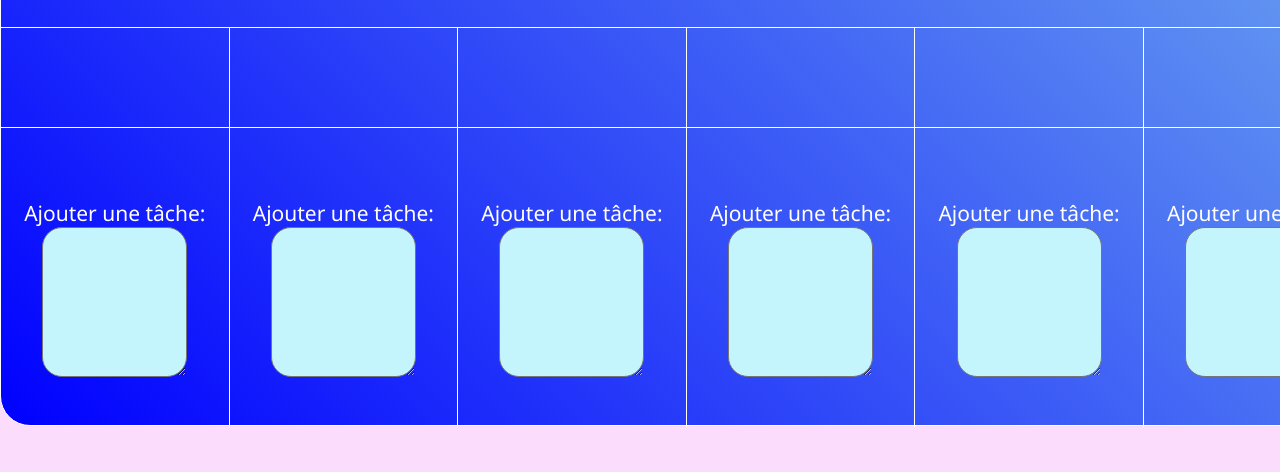
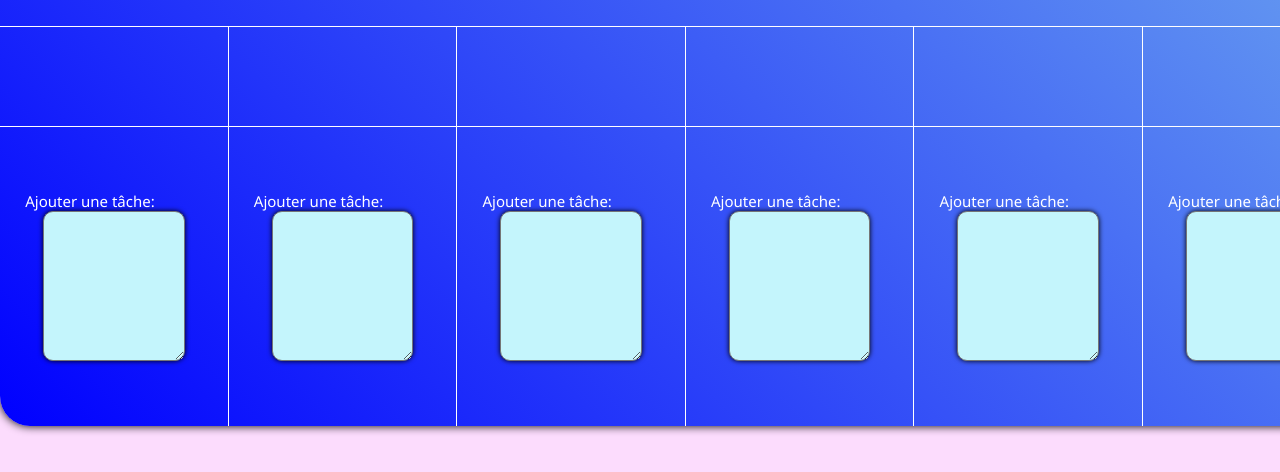
Before and after one commit to marineja/calendrier-des-taches, a plain HTML site: page index.html in a window 1280 px wide. Shown: the part 474-946 px from the top of the page. Drawn offline with nearby package versions, Linux system fonts and the light colour scheme.

Commit message:
effet d'ombre et taille

```diff
--- a/calendrier.css
+++ b/calendrier.css
@@ -20,7 +20,7 @@ body {
 	grid-template: 100px 300px 100px 300px / repeat(8, 200px);
 	margin: 100px auto 100px;
 	position: relative;
-	border: 1px solid white;
+	box-shadow: 0 0 10px black;
 }
 
 h1 {
@@ -32,7 +32,7 @@ h1 {
 	justify-content: center;
 	align-items: center;
 	font-size: 47px;
-	font-family: font-family: 'Poppins', sans-serif;;
+	font-family: font-family: 'Poppins', sans-serif;
 }
 
 .blocklogoetinfos{
@@ -77,6 +77,7 @@ img:hover {
 
 .blockinfos .temperature {
 	font-size: 60px;
+	padding-left: 70px;
 }
 
 .blockinfos .localisation {
@@ -103,7 +104,6 @@ img:hover {
 	align-items: center;
 	flex-direction: column;
 	border-top: 1px solid white;
-	font-size: 21px;
 }
 
 .blockheure:not(:last-child) , .blockjours:not(:last-child){
@@ -111,7 +111,13 @@ img:hover {
 }
 
 .blockheure p , .blockjours p {
-	margin: 5px;
+	margin: 2px 5px 5px 5px;
+	font-size: 25px;
+}
+
+form{
+	font-size: 15px;
+	margin-bottom:15px;
 }
 
 textarea {
@@ -120,5 +126,8 @@ textarea {
 	margin:auto;
 	display:block;
 	background-color: #c4f5fc;
-	border-radius: 20px;
+	border-radius: 10px;
+	font-family: font-family: 'Poppins', sans-serif;
+	box-shadow: 0 0 5px black;
+	padding-top: 10px;
 }
```
